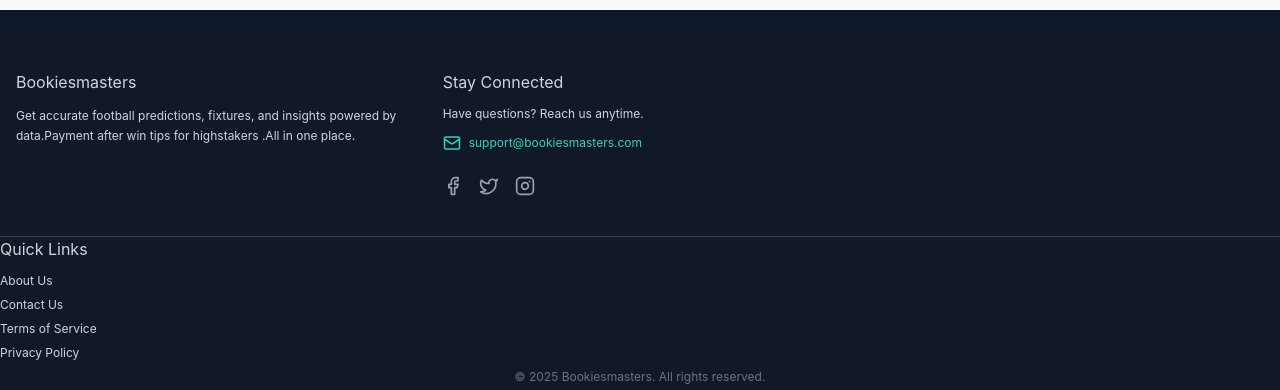
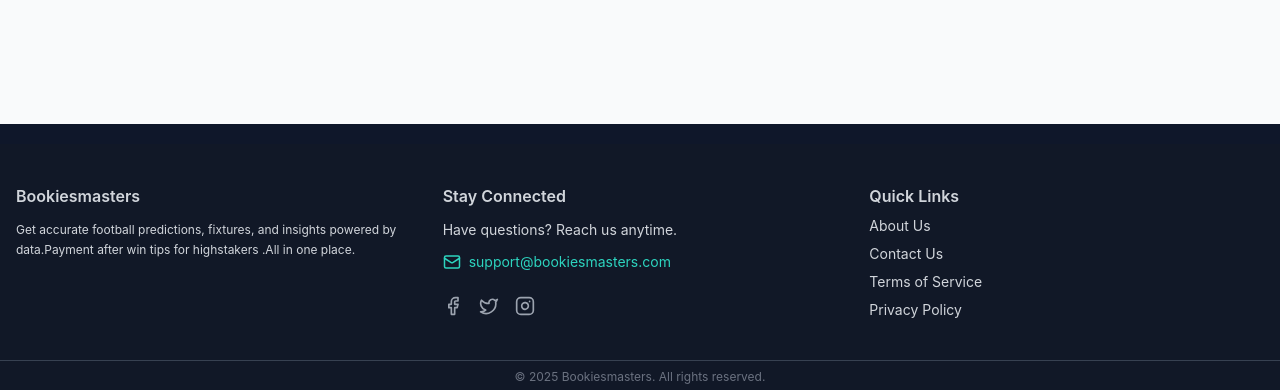
Before and after one commit to emoitakelo/react-bookiesmasters, a React (Vite) app in the folder frontend/: page / in a window 1280 px wide. Shown: the part 407-797 px from the top of the page. Built offline with nearby package versions, Linux system fonts and the light colour scheme; no server answers.

Commit message:
leadues added

```diff
--- a/frontend/src/components/Footer.jsx
+++ b/frontend/src/components/Footer.jsx
@@ -10,7 +10,7 @@
 
         {/* Brand / About */}
         <div>
-          <h3 className="text-medium text-gray-300 mb-3">
+          <h3 className="text-medium font-semibold text-gray-300 mb-3">
             Bookiesmasters
           </h3>
           <p className="text-xs leading-relaxed">
@@ -23,15 +23,15 @@
 
         {/* Contact / Socials */}
         <div>
-          <h3 className="text-medium text-gray-300 mb-3">
+          <h3 className="text-medium font-semibold text-gray-300 mb-3">
             Stay Connected
           </h3>
-          <p className="text-xs mb-3">
+          <p className="text-sm mb-3">
             Have questions? Reach us anytime.
           </p>
           <a
             href="mailto:support@bookiesmasters.com"
-            className="inline-flex items-center text-teal-400 hover:text-teal-300 text-xs mb-4"
+            className="inline-flex items-center text-teal-400 hover:text-teal-300 text-sm mb-4"
           >
             <Mail size={18} className="mr-2" /> support@bookiesmasters.com
           </a>
@@ -49,14 +49,13 @@
             </a>
           </div>
         </div>
-      </div>
 
-      {/* Quick Links */}
+ {/* Quick Links */}
         <div>
-          <h3 className="text-medium  text-gray-300 mb-3">
+          <h3 className="text-medium font-semibold text-gray-300 mb-2">
             Quick Links
           </h3>
-          <ul className="space-y-2 text-xs">
+          <ul className="space-y-2 text-sm">
             <li>
               <Link to="/about" className="text-gray-300 hover:text-teal-400 transition ">
                 About Us
@@ -86,6 +85,10 @@
           </ul>
         </div>
 
+
+      </div>
+
+
       {/* Bottom bar */}
       <div className="text-center text-gray-500 text-xs py-2">
         © {new Date().getFullYear()} Bookiesmasters. All rights reserved.
```
